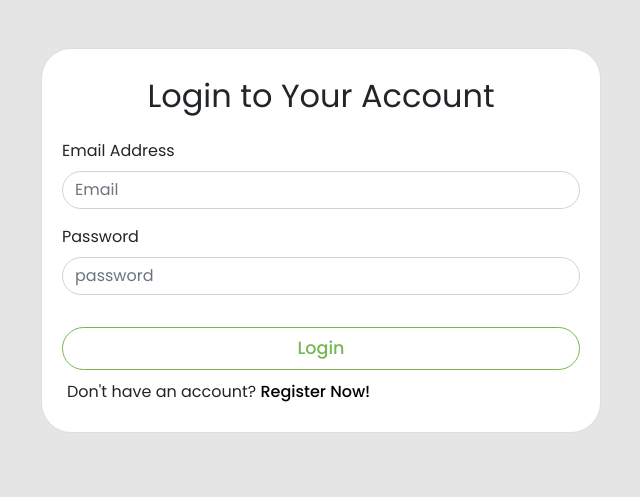
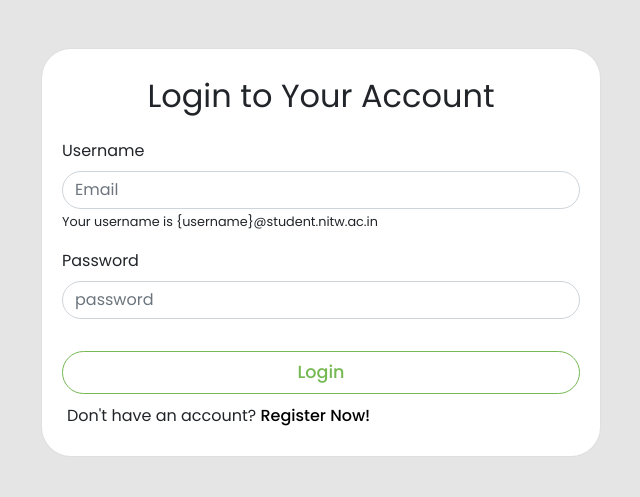
Before and after one commit to divya-soni-14/internito, a Django app: page /login/ in a window 1280 px wide. Shown: the part 62-559 px from the top of the page, without its empty margins (319-959 px from the left). Run offline with Django 3.2, Linux system fonts and the light colour scheme; some libraries are stand-ins or nearby versions.

Commit message:
Company BUG

```diff
--- a/backend/templates/login.html
+++ b/backend/templates/login.html
@@ -99,8 +99,9 @@
 		<form action="{% url 'login' %}" method="POST">
 			{% csrf_token %}
 			<div class="form-group">
-				<label for="email">Email Address</label>
+				<label for="email">Username</label>
 				<input type="text email" type="email" name="username" placeholder="Email" required="" class="form-control">
+				<small>Your username is {username}@student.nitw.ac.in</small>
 			</div>
 			<div class="form-group">
 				<label for="password">Password</label>
```
